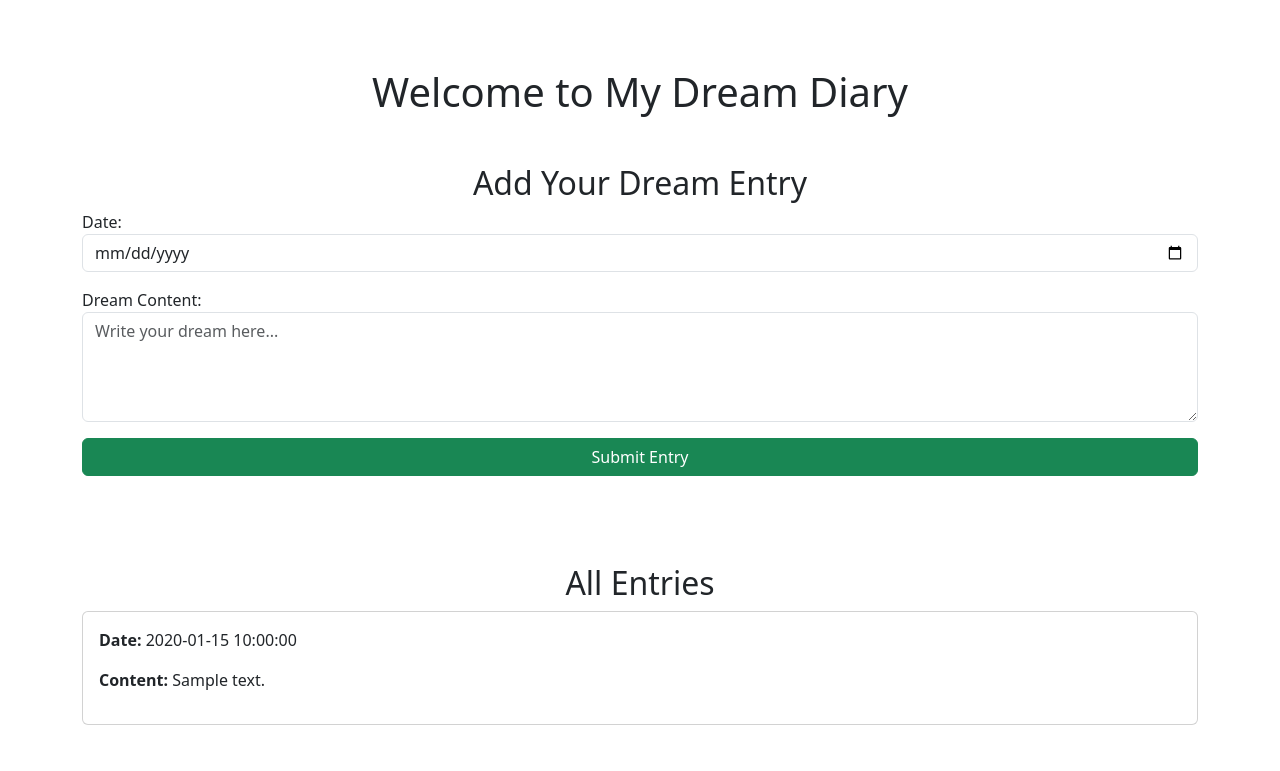
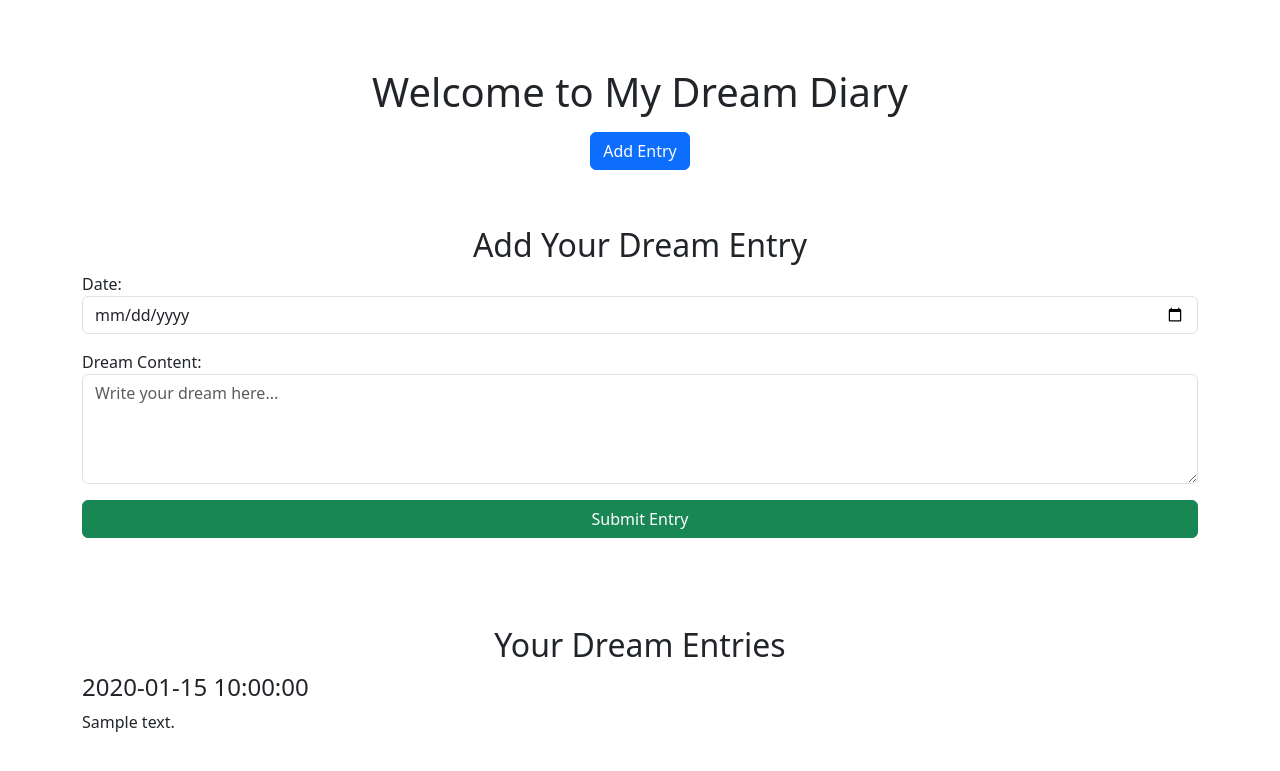
Before and after one commit to dev-with-onyinye/site, a Python web app: template templates/index.html in a window 1280 px wide. Shown: the top 771 px of the page. Run offline with Jinja, Linux system fonts and the light colour scheme; the template is opened without the code that fills it: most values are stand-ins (such as "Sample title", 1, 10 or a date in 2020).

Commit message:
sixth commit

```diff
--- a/templates/index.html
+++ b/templates/index.html
@@ -2,18 +2,22 @@
 <html lang="en">
 <head>
     <meta charset="UTF-8">
+    <meta name="viewport" content="width=device-width, initial-scale=1.0">
     <title>My Dream Diary</title>
 
-    <!-- Custom CSS -->
+    <!-- Link your custom CSS -->
     <link rel="stylesheet" href="{{ url_for('static', filename='css/style.css') }}">
 
-    <!-- Bootstrap CSS CDN -->
+    <!-- Link Bootstrap CSS -->
     <link href="https://cdn.jsdelivr.net/npm/bootstrap@5.3.0/dist/css/bootstrap.min.css" rel="stylesheet">
 </head>
-<body onload="greetUser()">
+<body>
 
 <div class="container mt-5">
     <h1 class="text-center">Welcome to My Dream Diary</h1>
+    <div class="text-center my-3">
+        <button class="btn btn-primary">Add Entry</button>
+    </div>
 </div>
 
 <div class="container mb-5">
@@ -21,36 +25,35 @@
     <form method="POST">
         <div class="form-group mb-3">
             <label for="entryDate">Date:</label>
-            <input type="date" name="date" class="form-control" id="entryDate" required>
+            <input type="date" class="form-control" id="entryDate" name="date" required>
         </div>
         <div class="form-group mb-3">
             <label for="entryContent">Dream Content:</label>
-            <textarea name="content" class="form-control" id="entryContent" rows="4" placeholder="Write your dream here..." required></textarea>
+            <textarea class="form-control" id="entryContent" name="content" rows="4" placeholder="Write your dream here..." required></textarea>
         </div>
         <button type="submit" class="btn btn-success w-100">Submit Entry</button>
     </form>
 </div>
 
 <div class="container">
-    <h2 class="text-center">All Entries</h2>
+    <h2 class="text-center">Your Dream Entries</h2>
+
     {% if entries %}
         {% for entry in entries %}
-            <div class="card mb-3">
-                <div class="card-body">
-                    <p><strong>Date:</strong> {{ entry.date }}</p>
-                    <p><strong>Content:</strong> {{ entry.content }}</p>
-                </div>
+            <div class="entry">
+                <h4>{{ entry.date }}</h4>
+                <p>{{ entry.content }}</p>
             </div>
         {% endfor %}
     {% else %}
-        <p class="text-center">No entries yet.</p>
+        <p class="text-center">No dream entries yet.</p>
     {% endif %}
 </div>
 
-<!-- Bootstrap JS CDN -->
+<!-- Link Bootstrap JS -->
 <script src="https://cdn.jsdelivr.net/npm/bootstrap@5.3.0/dist/js/bootstrap.bundle.min.js"></script>
 
-<!-- Your custom JS -->
+<!-- Link to your custom script.js (if any) -->
 <script src="{{ url_for('static', filename='js/script.js') }}"></script>
 </body>
 </html>
```
Also changed, not shown: app.py (+14 -9 lines), extensions.py (added, +8 -0 lines), models.py (added, +14 -0 lines), templates/login.html (added, +25 -0 lines), templates/register.html (added, +25 -0 lines).
